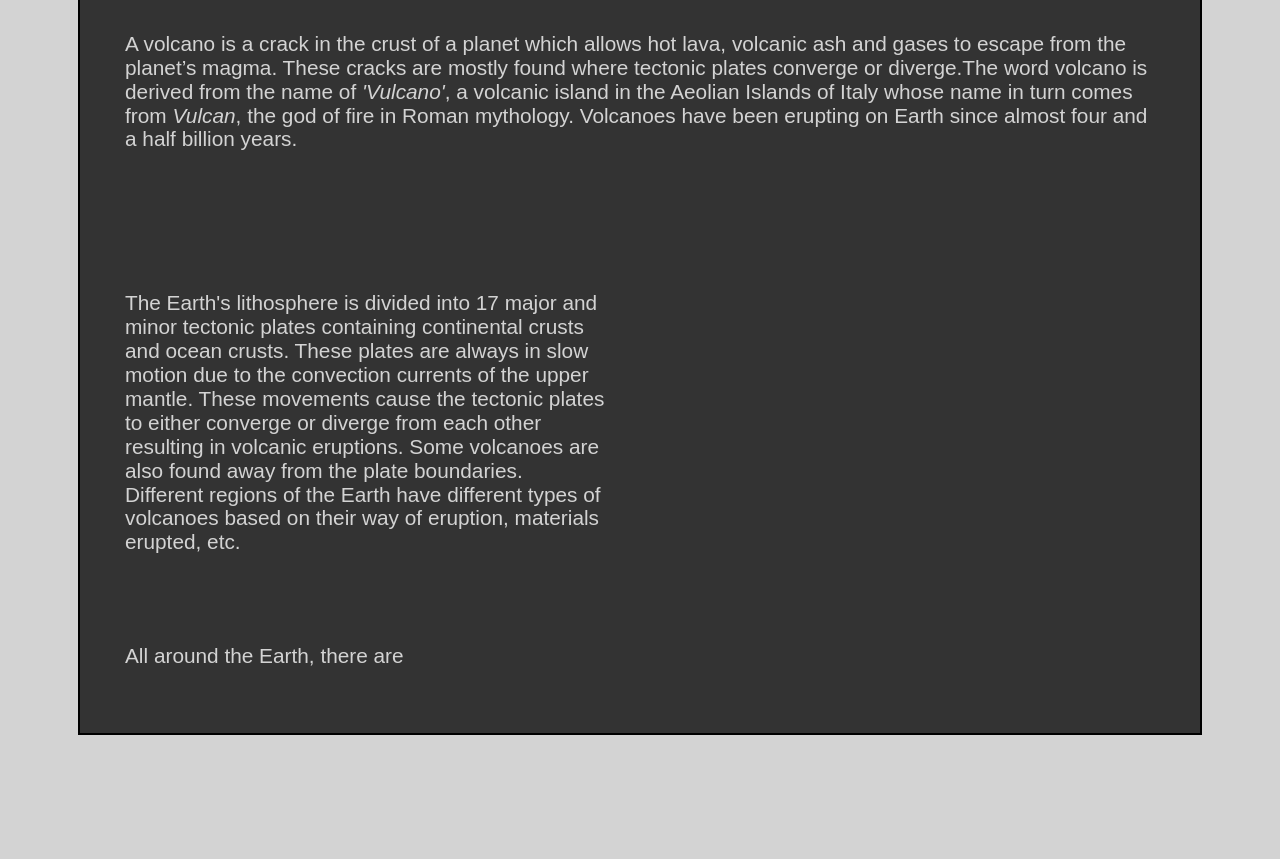
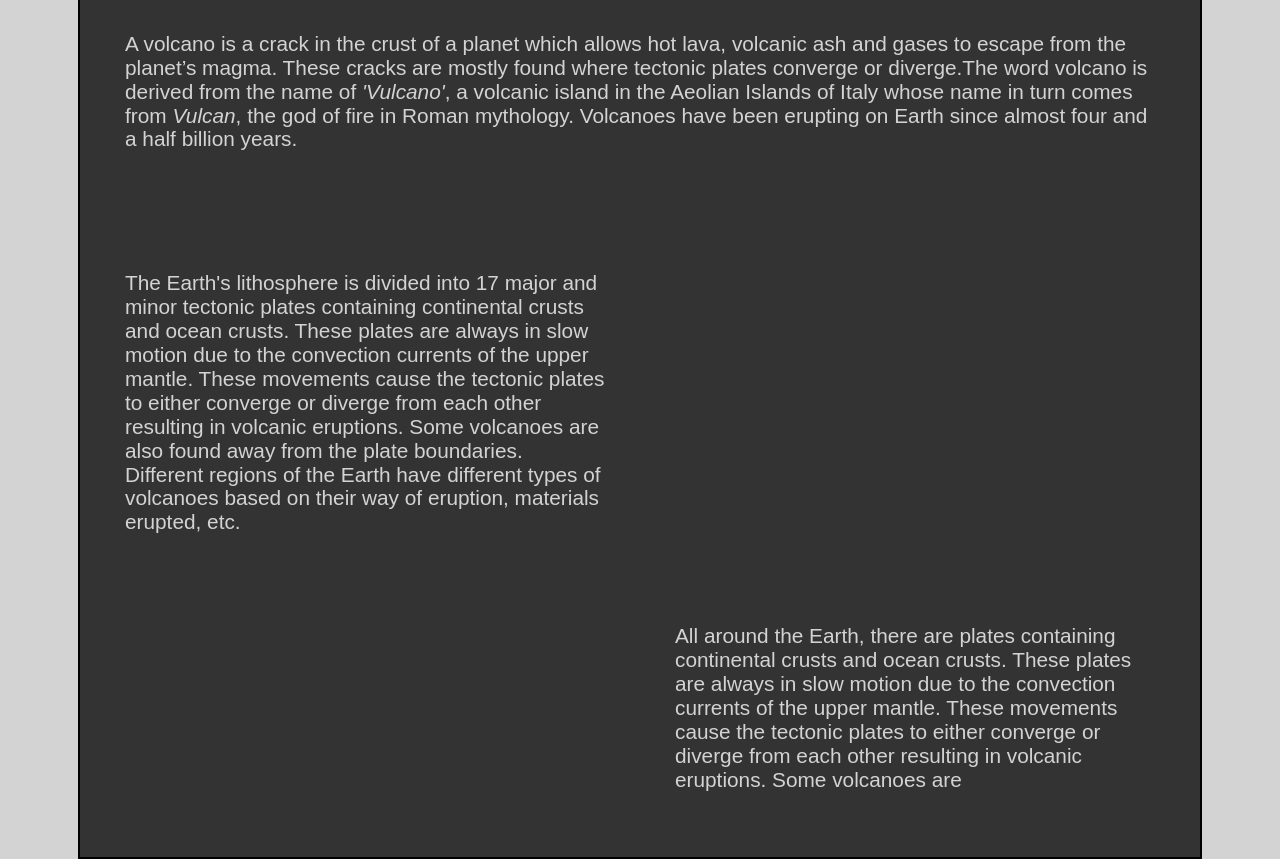
Before and after one commit to reddhipoddar/FIT3179_Supplementary, a plain HTML site: page index.html in a window 1280 px wide. Shown: the part 133-992 px from the top of the page. Before the commit the page ends 868 px from the top, so only its background shows below. Drawn offline with nearby package versions, Linux system fonts and the light colour scheme; a script that the page names is missing.

Commit message:
Update index.html

```diff
--- a/index.html
+++ b/index.html
@@ -54,7 +54,7 @@
       </div>
     </div>
     <div class="pure-g"> <!-- embed map -->
-<div class="pure-u-1-1" style="margin:15px;">
+<div class="pure-u-1-1" style="margin:5px;">
 <div id="map"></div>
  </div>
     </div>
@@ -66,19 +66,19 @@
     </div>
         <div id="bar2" class="vis-container"></div>
     </div>
-      <div class="pure-u-2-2">
+      <div class="pure-u-1-2">
         <div id="bar1" class="vis-container"></div>
       </div>
     </div>
 
 <div class="pure-g"> <!--third block-->
-  <div class="pure-u-1-3">
-    <div class="description description-left">
-      <p style="font-family:Arial;font-size:130%;margin:35px;color:lightgrey;background-color:#333333;">All around the Earth, there are  </p>
+  <div class="pure-u-1-2">
+    <div id="pie" class="vis-container"></div>
+  </div>
+  <div class="pure-u-1-2">
+    <div class="description description-right">
+      <p style="font-family:Arial;font-size:130%;margin:35px;color:lightgrey;background-color:#333333;">All around the Earth, there are plates containing continental crusts and ocean crusts. These plates are always in slow motion due to the convection currents of the upper mantle. These movements cause the tectonic plates to either converge or diverge from each other resulting in volcanic eruptions. Some volcanoes are </p>
     </div>
-  </div>
-  <div class="pure-u-2-3">
-    <div id="pie" class="vis-container"></div>
   </div>
   </div>
 
@@ -106,7 +106,7 @@
 
   var vis4 = "rock_pie";
 
-  vegaEmbed('#pie', vis3).then(function(result) {
+  vegaEmbed('#pie', vis4).then(function(result) {
     // Access the Vega view instance (https://vega.github.io/vega/docs/api/view/) as result.view
   }).catch(console.error);
 </script>
```
